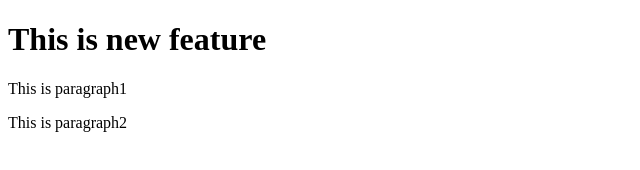
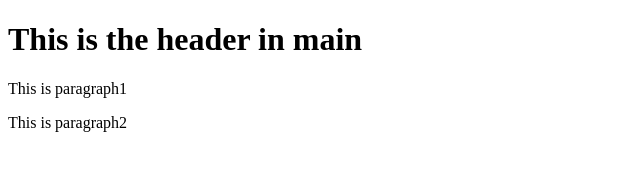
Before and after one commit to PawaritSet/sample_git2, a plain HTML site: page index.html in a window 1280 px wide. Shown: the whole page, without its empty margins (0-640 px from the left). Drawn offline with Linux system fonts and the light colour scheme.

Commit message:
Update header in main

```diff
--- a/index.html
+++ b/index.html
@@ -2,7 +2,7 @@
 <html lang=“en”>
 <head><title>Sample Git</title></head>
 <body>
-<h1>This is new feature</h1>
+<h1>This is the header in main</h1>
 <p>This is paragraph1</p>
 <p>This is paragraph2</p>
 </body>
```
